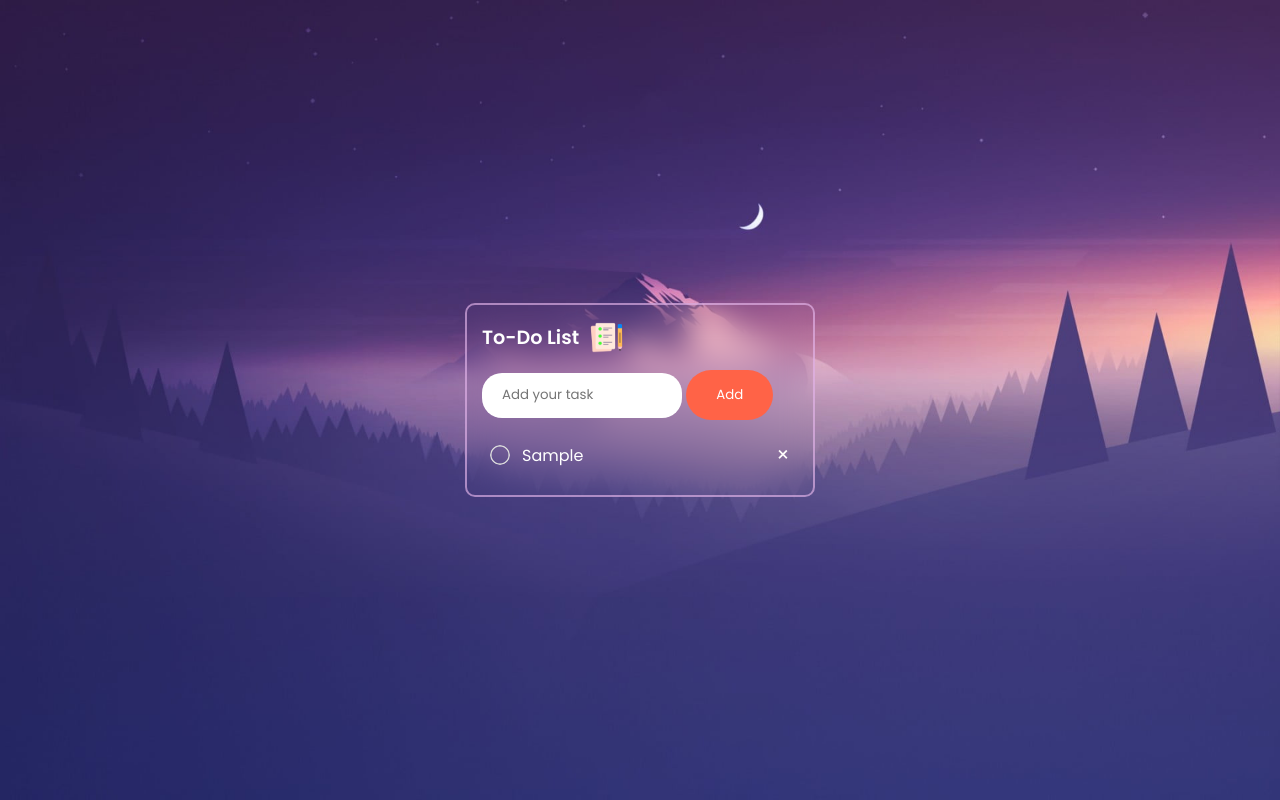
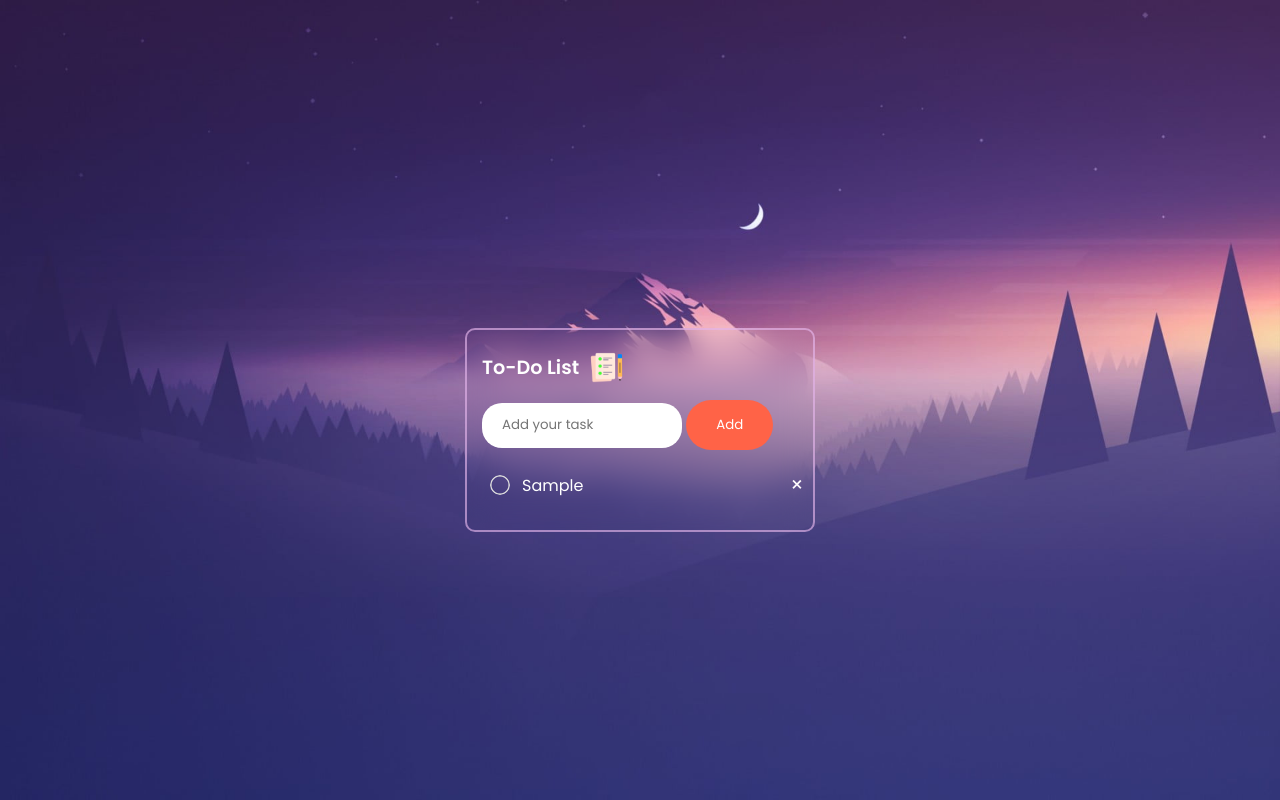
Before and after one commit to alsouhardyo/A-Complete-To-Do-List-App, a plain HTML site: page index.html in a window 1280 px wide. Both pictures are taken after typing "Sample" into the empty fields and a click on the button "Add". Drawn offline with Linux system fonts and the light colour scheme.

Commit message:
Add files via upload

```diff
--- a/style.css
+++ b/style.css
@@ -16,7 +16,7 @@ body {
 }
 
 .container {
-    width: 450px;
+    width: 480px;
     height: auto;
     background-color: transparent;
     backdrop-filter: blur(15px);
@@ -27,7 +27,8 @@ body {
     top: 50%;
     left: 50%;
     transform: translate(-50%, -50%);
-    padding: 15px;
+    padding: 20px 15px 20px 15px;
+    margin-block: 30px;
 }
 
 .header {
@@ -106,9 +107,9 @@ body {
     background-image: url("checked.png");
 }
 
-#list_container li span{
+#list_container li span {
     position: absolute;
-    right: 0;
+    left: 290px;
     top: 5px;
     width: 30px;
     height: 30px;
@@ -122,10 +123,9 @@ body {
     align-items: center;
 }
 
-#list_container li span:hover{
+#list_container li span:hover {
     background-color: #edeef0;
     color: #555;
-
 }
 
 @media only screen and (max-width: 320px) {
@@ -143,12 +143,19 @@ body {
     .main button {
         padding: 10px 20px;
     }
+
+    #list_container li span{
+        left: 220px;
+    }
+
 }
+
 @media only screen and (max-width: 375px) {
     body {
         background-size: 375px 554px;
     }
 }
+
 @media only screen and (min-width: 321px) {
     .container {
         max-width: 300px;
@@ -160,6 +167,10 @@ body {
 
     .main button {
         padding: 10px 25px;
+    }
+
+    #list_container li span{
+        left: 250px;
     }
 }
 
@@ -194,6 +205,10 @@ body {
     .main button {
         padding: 15px 30px;
     }
+
+    #list_container li span{
+        left: 300px;
+    }
 }
 @media only screen and (max-width: 1360px) {
     body {
```
